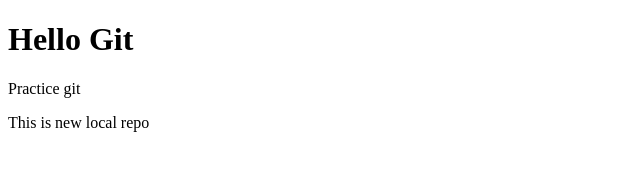
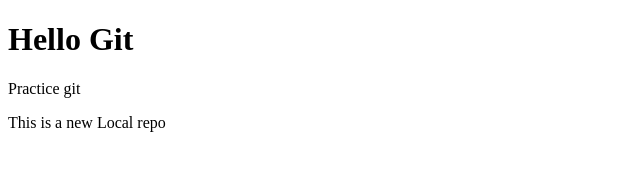
Before and after one commit to AbdulGhani963/Local-Git-Repository, a plain HTML site: page index.html in a window 1280 px wide. Shown: the full height of the page, 0-640 px from the left. Drawn offline with Linux system fonts and the light colour scheme.

Commit message:
Add feature and update READEME

```diff
--- a/index.html
+++ b/index.html
@@ -8,6 +8,6 @@
 <body>
     <h1>Hello Git</h1>
     <p>Practice git</p>
-    <p>This is new local repo</p>
+    <p>This is a new Local repo</p>
 </body>
 </html>
```
Also changed, not shown: 1 other file.
